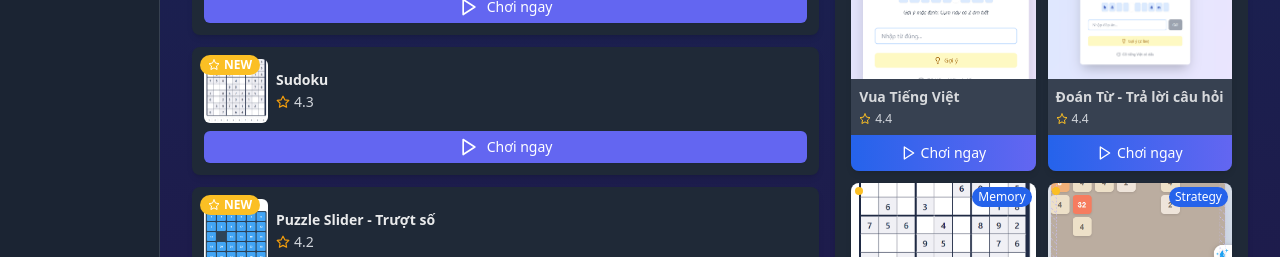
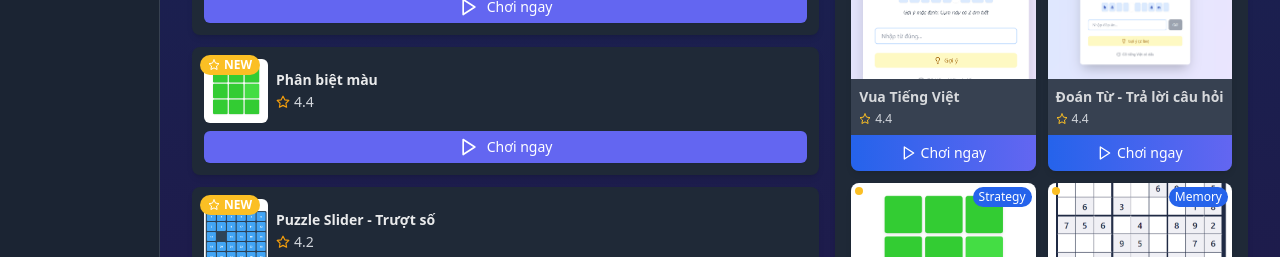
Before and after one commit to hocdungai003/game_hub, a React (Vite) app: page / in a window 1280 px wide. Shown: the part 477-734 px from the top of the page. Built offline with nearby package versions, Linux system fonts and the light colour scheme.

Commit message:
add game phanbitemau

```diff
--- a/src/data/games.ts
+++ b/src/data/games.ts
@@ -11,6 +11,7 @@ import tiengduchoc from '../assets/tiengduchoc.png';
 import domin from '../assets/domin.png';
 import sudoku from '../assets/sudoku.png';
 import truotso from '../assets/truotso.png';
+import phanbietmau from '../assets/phanbietmau.png';
 import ransanmoivideo from '../assets/featured/videoransanmoi.mp4';
 import chemhoaquavideo from '../assets/featured/chemhoaquavideo.mp4';
 import vuatiengvietvid from '../assets/featured/vuatiengviet.mp4';
@@ -52,6 +53,16 @@ export const GAMES: Game[] = [
     rating: 4.1,
     players: '3K+',
     playLink: 'https://hocdungai003.github.io/hoc_tieng_duc/',
+    new: false,
+  },
+  {
+    id: 'game-10',
+    title: 'Sudoku',
+    category: 'Memory',
+    image: sudoku,
+    rating: 4.3,
+    players: '11K+',
+    playLink: 'https://hocdungai003.github.io/sudoku003/',
     new: true,
   },
   {
@@ -62,16 +73,6 @@ export const GAMES: Game[] = [
     rating: 4.7,
     players: '12K+',
     playLink: 'https://hocdungai003.github.io/do_min_003/',
-    new: true,
-  },
-  {
-    id: 'game-10',
-    title: 'Sudoku',
-    category: 'Memory',
-    image: sudoku,
-    rating: 4.3,
-    players: '11K+',
-    playLink: 'https://hocdungai003.github.io/sudoku003/',
     new: true,
   },
   {
@@ -156,6 +157,16 @@ export const GAMES: Game[] = [
     new: false,
   },
   {
+    id: 'game-12',
+    title: 'Phân biệt màu',
+    category: 'Strategy',
+    image: phanbietmau,
+    rating: 4.4,
+    players: '1K+',
+    playLink: 'https://hocdungai003.github.io/phanbietmau003/',
+    new: true,
+  },
+  {
     id: 'featured-1',
     title: 'Rắn Săn Mồi - 01',
     category: 'Action',
```
Also changed, not shown: src/assets/phanbietmau.png (added).
